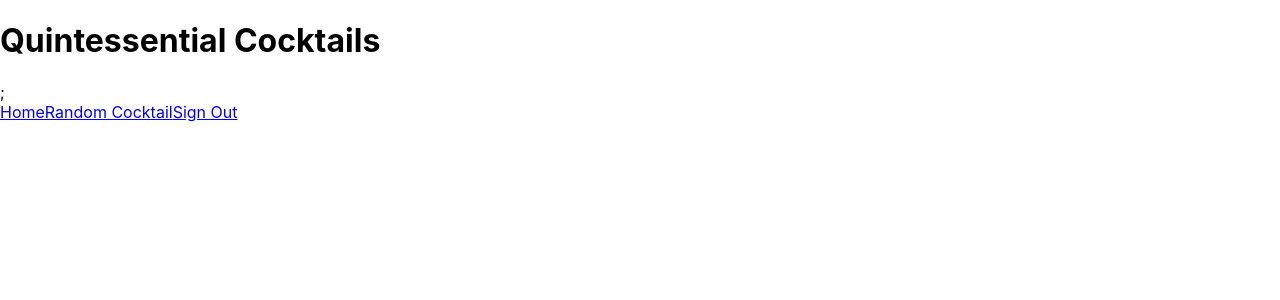
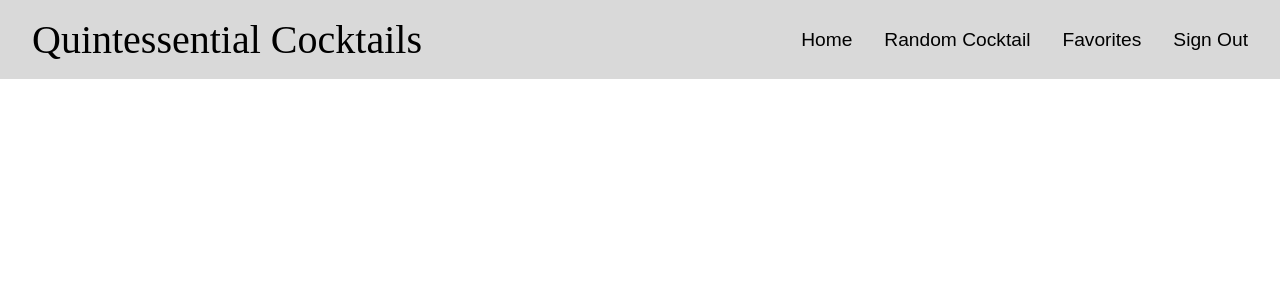
Before and after one commit to camjohnson-code/cocktail-finder, a React (Create React App) app: page / in a window 1280 px wide. Shown: the top 300 px of the page. Built offline with nearby package versions, Linux system fonts and the light colour scheme.

Commit message:
Style: styled header /Nav.

```diff
--- a/src/Components/App/App.css
+++ b/src/Components/App/App.css
@@ -0,0 +1,28 @@
+header {
+  background-color: #D9D9D9;
+  padding: 1em 2em;
+  display: flex;
+  justify-content: space-between;
+  align-items: center;
+}
+
+header > h1 {
+  margin: 0;
+  font-family: Antic Didone;
+  font-size: 2.5rem;
+  font-weight: 200;
+  color: #000;
+}
+
+header > nav {
+  display: flex;
+  gap: 2rem;
+}
+
+.nav-link {
+  font-family: sans-serif;
+  text-decoration: none;
+  font-weight: 100;
+  font-size: 1.2rem;
+  color: #000;
+}
--- a/src/Components/App/App.js
+++ b/src/Components/App/App.js
@@ -5,11 +5,11 @@ function App() {
   return (
     <main className="App">
       <header>
-        <h1>Quintessential Cocktails</h1>;
+        <h1>Quintessential Cocktails</h1>
         <nav>
           <NavLink to='/coctailshome' className='nav-link'>Home</NavLink>
           <NavLink to='/randomcocktail' className='nav-link'>Random Cocktail</NavLink>
-          <NavLink to='/favorites' className='nav-link'></NavLink>
+          <NavLink to='/favorites' className='nav-link'>Favorites</NavLink>
           <NavLink to='/' className='nav-link'>Sign Out</NavLink>
         </nav>
       </header>
```
